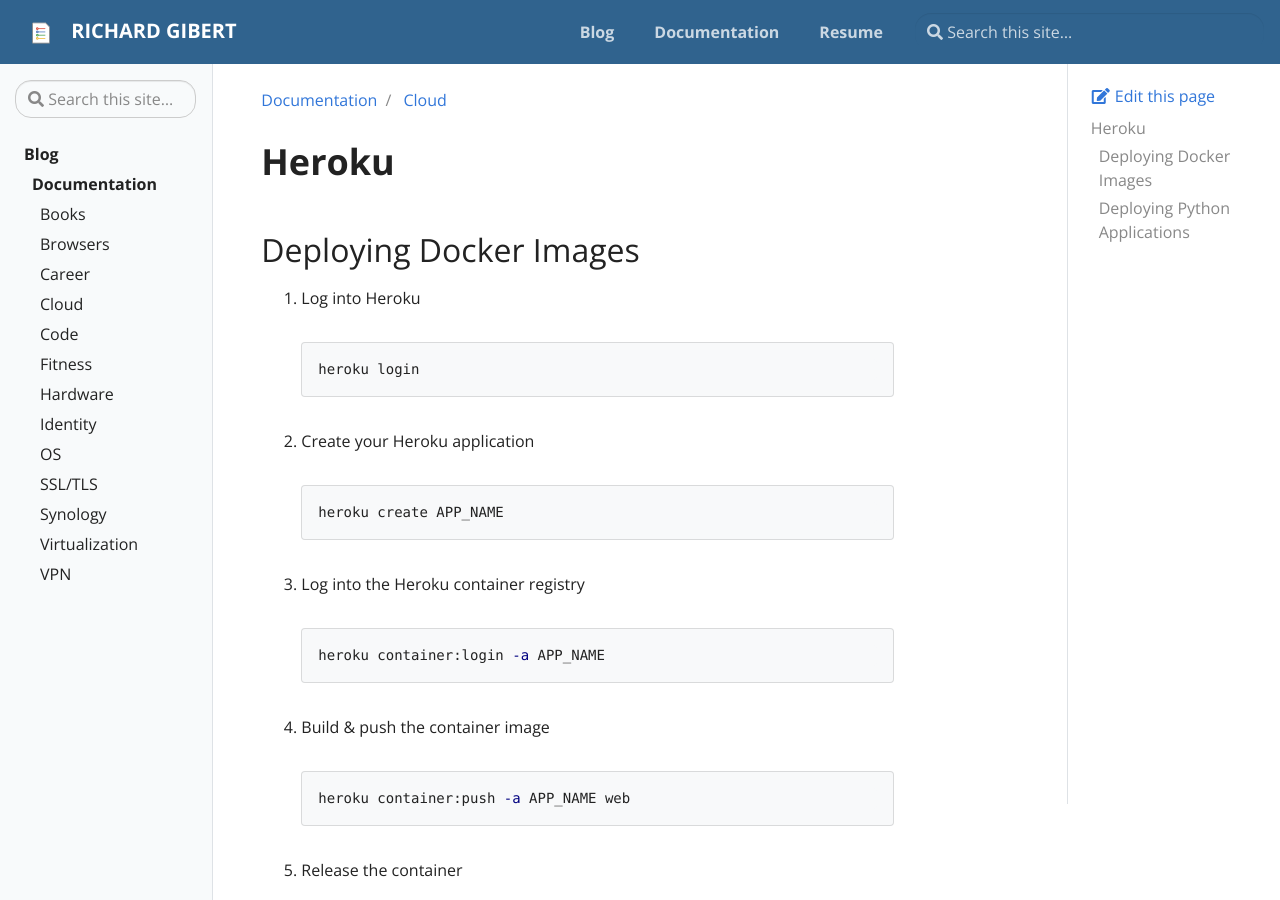
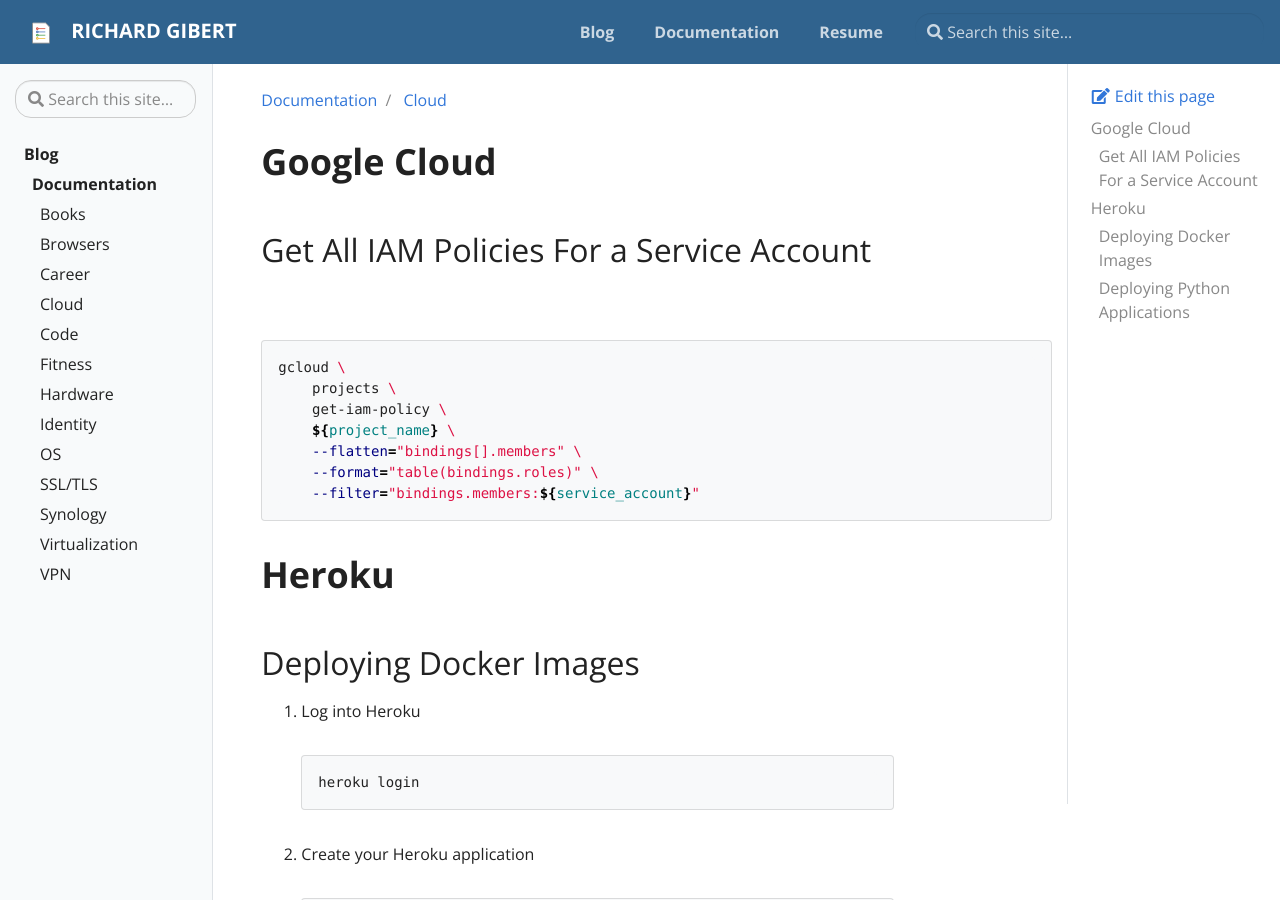
Before and after one commit to rgibert/rgibert.github.io, a Jekyll site: the page built from _docs/cloud.md, in a window 1280 px wide and 900 px high. Built offline with Jekyll 4.4.1, drawn with Linux system fonts in a browser that asks for light colours.

Commit message:
Add GCP policy query Add getting Python supported TLS versions.

```diff
--- a/_docs/cloud.md
+++ b/_docs/cloud.md
@@ -1,6 +1,20 @@
 ---
 title: Cloud
 ---
+
+# Google Cloud
+
+## Get All IAM Policies For a Service Account
+
+~~~ bash
+gcloud \
+    projects \
+    get-iam-policy \
+    ${project_name} \
+    --flatten="bindings[].members" \
+    --format="table(bindings.roles)" \
+    --filter="bindings.members:${service_account}"
+~~~
 
 # Heroku
 
```
Also changed, not shown: _docs/code.md (+8 -0 lines).
